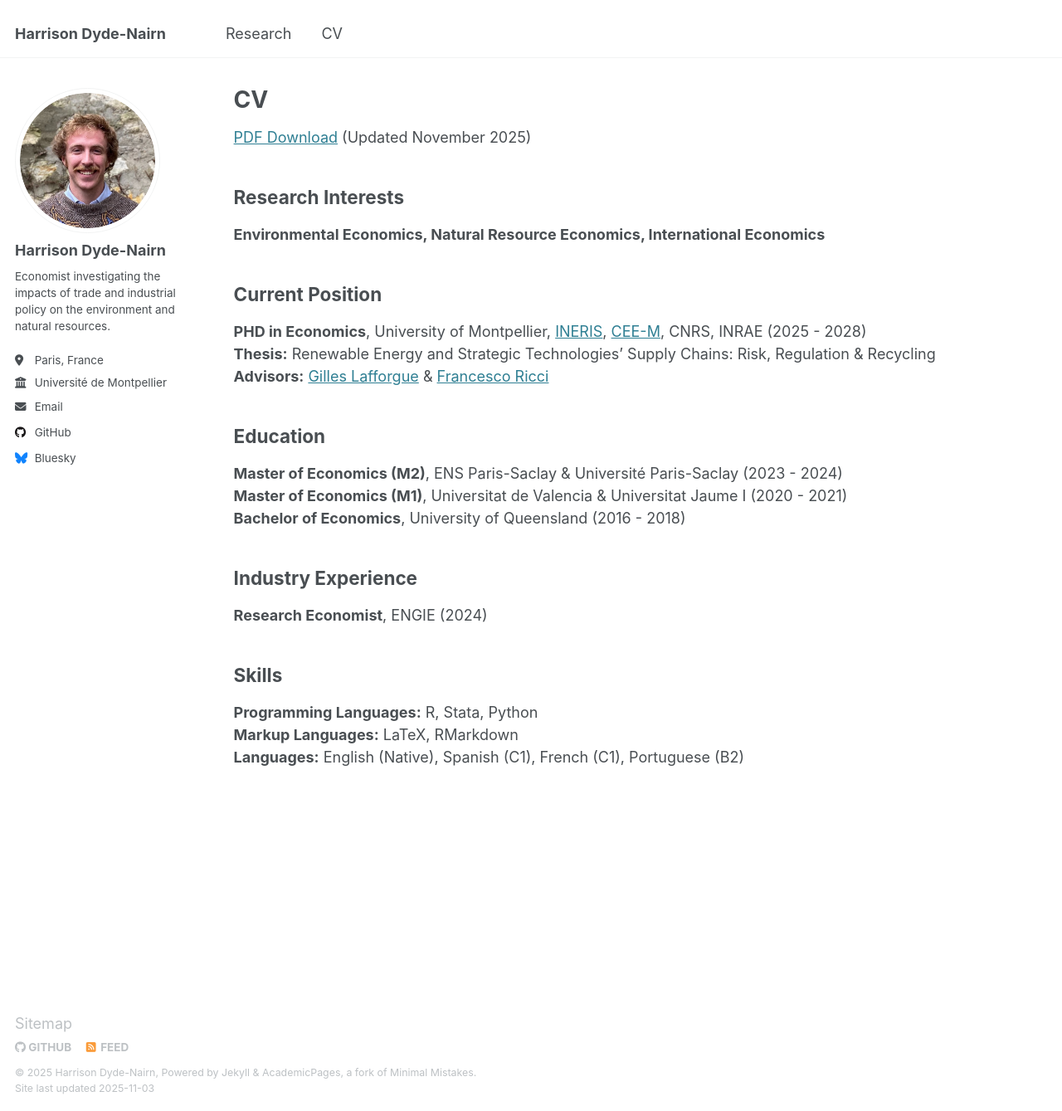
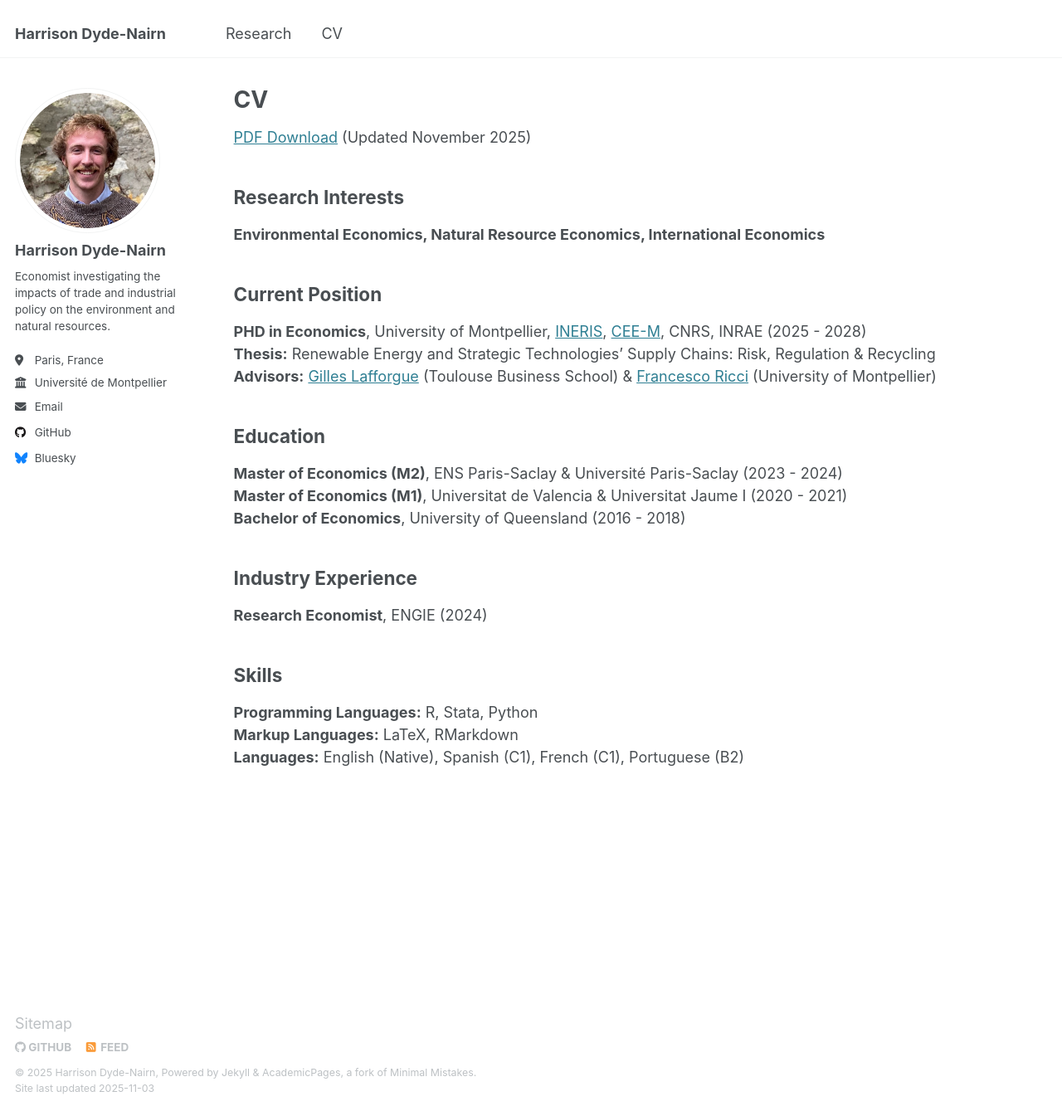
Before and after one commit to hdydenairn/hdydenairn.github.io, a Jekyll site: the page built from _pages/cv.md, in a window 1280 px wide and 1339 px high. Shown: the whole window at 83% size. Built offline with Jekyll 4.4.1, drawn with Linux system fonts in a browser that asks for light colours.

Commit message:
Update cv.md

```diff
--- a/_pages/cv.md
+++ b/_pages/cv.md
@@ -17,7 +17,7 @@
 ## Current Position
 **PHD in Economics**, University of Montpellier, [INERIS](https://www.ineris.fr/fr),  [CEE-M](https://www.cee-m.fr/), CNRS, INRAE (2025 - 2028)<br>
 **Thesis:** Renewable Energy and Strategic Technologies’ Supply Chains:  Risk, Regulation & Recycling<br>
-**Advisors:** [Gilles Lafforgue](https://sites.google.com/site/gillafforgue/) & [Francesco Ricci](https://sites.google.com/view/francescoricci/welcome)
+**Advisors:** [Gilles Lafforgue](https://sites.google.com/site/gillafforgue/) (Toulouse Business School) & [Francesco Ricci](https://sites.google.com/view/francescoricci/welcome) (University of Montpellier)
 
 ## Education
 **Master of Economics (M2)**, ENS Paris-Saclay & Université Paris-Saclay (2023 - 2024)<br>
```
